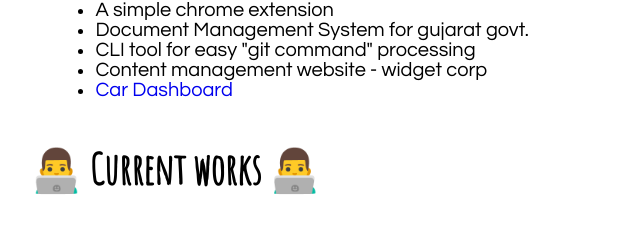
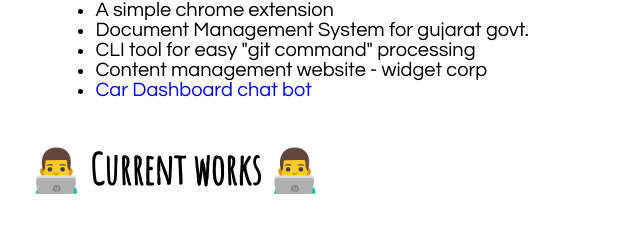
Before and after one commit to ravivaniya/ravivaniya.github.io, a plain HTML site: page projects.html in a window 1280 px wide. Shown: the part 477-711 px from the top of the page, 41-681 px from the left. Drawn offline with nearby package versions, Linux system fonts and the light colour scheme.

Commit message:
Update projects.html

```diff
--- a/projects.html
+++ b/projects.html
@@ -61,7 +61,7 @@
   		<li>Document Management System for gujarat govt.</li>
   		<li>CLI tool for easy "git command" processing</li>
   		<li>Content management website - widget corp</li>
-      <li><a href="https://ui.alright27.hasura-app.io/">Car Dashboard</a></li>
+      <li><a href="https://ui.alright27.hasura-app.io/" target="_blank">Car Dashboard chat bot</a></li>
   	</ul>
   </div>
   <h3>👨‍💻 Current works 👨‍💻</h3>
```
